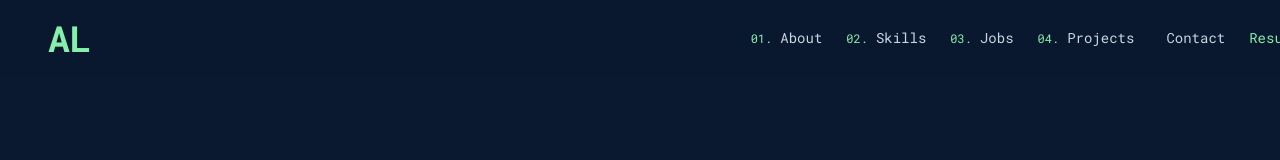
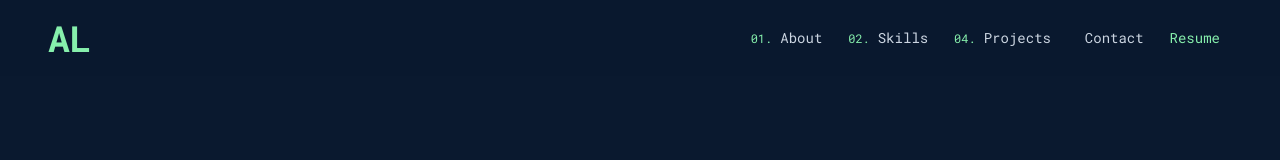
Before and after one commit to alira008/alira008.github.io, a React (Create React App) app: page / in a window 1280 px wide. Shown: the top 160 px of the page. Built offline with nearby package versions, Linux system fonts and the light colour scheme.

Commit message:
removed jobs button

```diff
--- a/src/components/TopNav/index.js
+++ b/src/components/TopNav/index.js
@@ -33,9 +33,6 @@ const NavBar = () => {
         </li>
         <li>
           <NavBarLinkButton name={"Skills"} itemNumber={"02"} />
-        </li>
-        <li>
-          <NavBarLinkButton name={"Jobs"} itemNumber={"03"} />
         </li>
         <li>
           <NavBarLinkButton name={"Projects"} itemNumber={"04"} />
@@ -85,13 +82,6 @@ const NavBar = () => {
             </li>
             <li className="w-full">
               <NavBarLinkButton
-                name={"Jobs"}
-                itemNumber={"03"}
-                isMobileButton
-              />
-            </li>
-            <li className="w-full">
-              <NavBarLinkButton
                 name={"Projects"}
                 itemNumber={"04"}
                 isMobileButton
```
